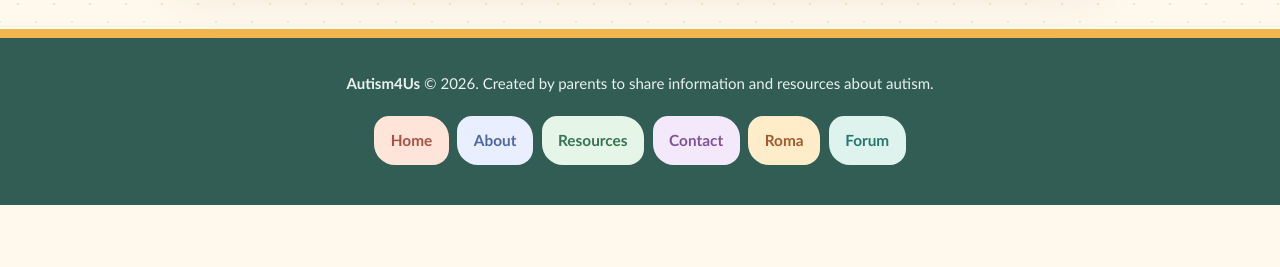
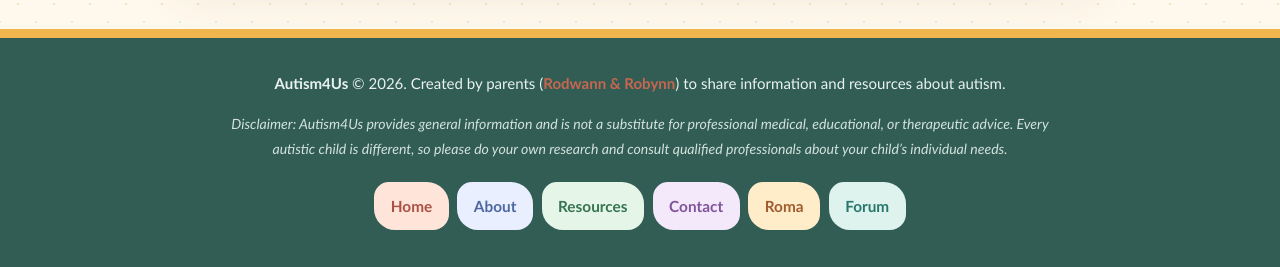
Before and after one commit to Rottie15/Autism4Us, a plain HTML site: page forum.html in a window 1280 px wide. Shown: the part 3254-3521 px from the top of the page. Before the commit the page ends 3459 px from the top, so only its background shows below. Drawn offline with Linux system fonts and the light colour scheme; no server answers.

Commit message:
Revise footer with new content and disclaimer
Updated footer content with additional information and disclaimer.

```diff
--- a/forum.html
+++ b/forum.html
@@ -107,10 +107,19 @@
     </main>
 
     <footer>
-        <p><strong>Autism4Us</strong> &copy; 2026. Created by parents to share information and resources about autism.</p>
-        <nav aria-label="Footer navigation"><ul class="nav-links"><li><a href="index.html">Home</a></li><li><a href="index.html#About">About</a></li><li><a href="index.html#Resources">Resources</a></li><li><a href="index.html#Contact">Contact</a></li><li><a href="roma.html">Roma</a></li><li><a href="forum.html">Forum</a></li></ul></nav>
+        <p><strong>Autism4Us</strong> &copy; 2026. Created by parents (<span class="brand-bold">Rodwann & Robynn</span>) to share information and resources about autism.</p>
+        <p class="disclaimer"><em>Disclaimer: Autism4Us provides general information and is not a substitute for professional medical, educational, or therapeutic advice. Every autistic child is different, so please do your own research and consult qualified professionals about your child’s individual needs.</em></p>
+        <nav aria-label="Footer navigation">
+            <ul class="nav-links">
+                <li><a href="#Home">Home</a></li>
+                <li><a href="#About">About</a></li>
+                <li><a href="#Resources">Resources</a></li>
+                <li><a href="#Contact">Contact</a></li>
+            <li><a href="roma.html">Roma</a></li>
+            <li><a href="forum.html">Forum</a></li>
+            </ul>
+        </nav>
     </footer>
-
     <script type="module">
         import { initializeApp } from 'https://www.gstatic.com/firebasejs/10.12.5/firebase-app.js';
         import { getAuth, createUserWithEmailAndPassword, signInWithEmailAndPassword, signOut, onAuthStateChanged, sendEmailVerification, reload } from 'https://www.gstatic.com/firebasejs/10.12.5/firebase-auth.js';
```
